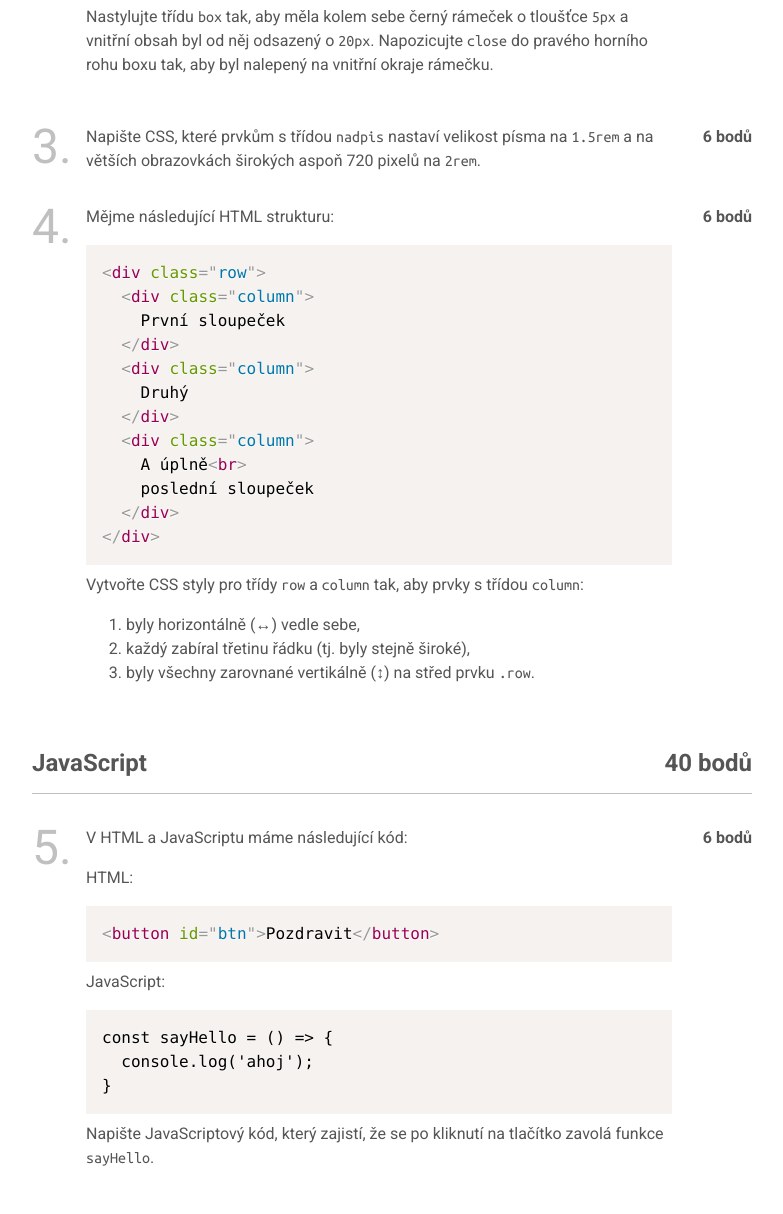
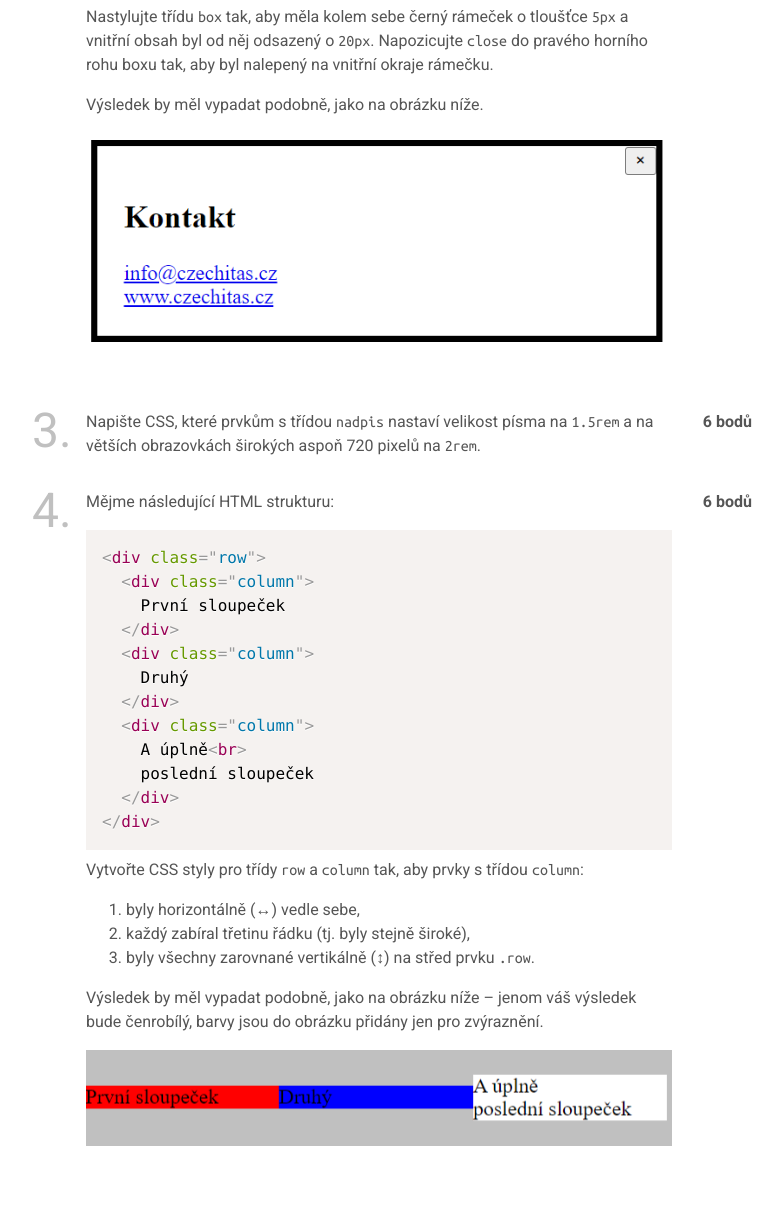
Before and after one commit to podlomar/daweb-test, a plain HTML site: page index.html in a window 1280 px wide. Shown: the part 1131-2345 px from the top of the page, without its empty margins (248-1031 px from the left). Drawn offline with nearby package versions, Linux system fonts and the light colour scheme.

Commit message:
Obrázky k úkolu 2 a 4.

```diff
--- a/index.html
+++ b/index.html
@@ -93,6 +93,10 @@
               pravého horního rohu boxu tak, aby byl nalepený na vnitřní okraje
               rámečku.
             </p>
+            <p>Výsledek by měl vypadat podobně, jako na obrázku níže.</p>
+            <p>
+              <img src="assets/ukol-02.png" alt="Ukázka řešení" class="screenshot" />
+            </p>
           </div>
         </div>
         <div class="question__points">6 bodů</div>
@@ -143,6 +147,11 @@
                 <code>.row</code>.
               </li>
             </ol>
+            <p>Výsledek by měl vypadat podobně, jako na obrázku níže – jenom váš výsledek bude čenrobílý,
+               barvy jsou do obrázku přidány jen pro zvýraznění.</p>
+            <p>
+              <img src="assets/ukol-04.png" alt="Ukázka řešení" class="screenshot" />
+            </p>
           </div>
         </div>
         <div class="question__points">6 bodů</div>
--- a/style.css
+++ b/style.css
@@ -48,6 +48,10 @@ body {
   grid-column: -1 / 1;
 }
 
+.screenshot {
+  max-width: 100%;
+}
+
 @media (min-width: 600px) {
   .question__num {
     font-size: 3em;
```
Also changed, not shown: assets/ukol-02.png (added), assets/ukol-04.png (added).
